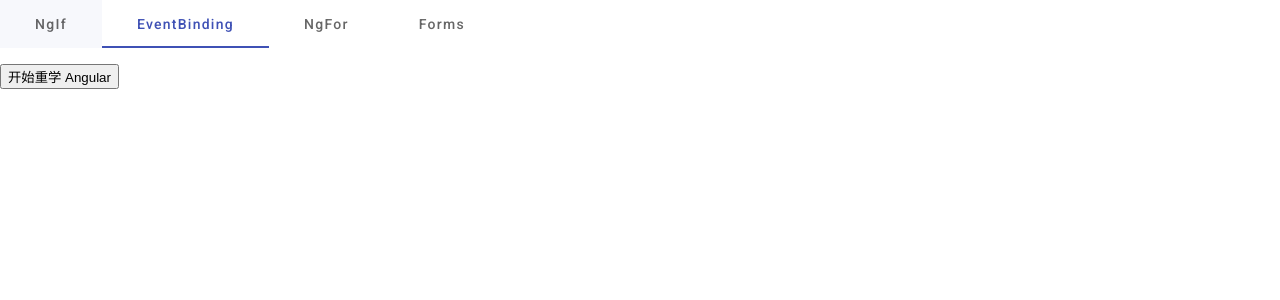
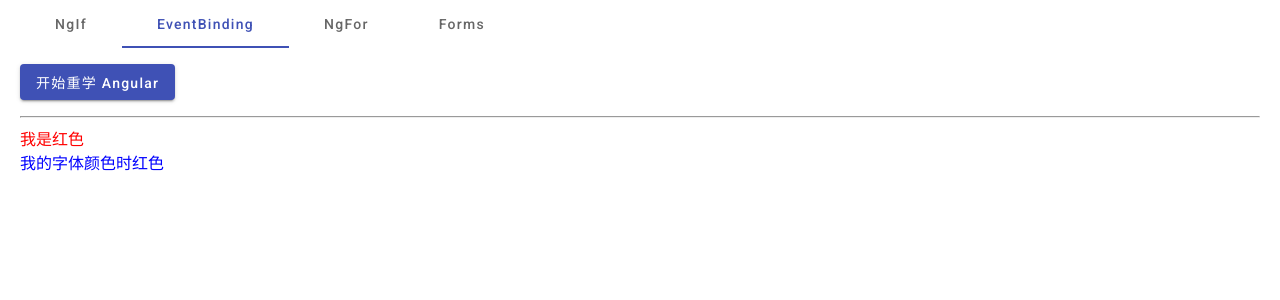
Before and after one commit to why520crazy/ng-relearning, an Angular app: page /event-binding in a window 1280 px wide. Shown: the top 300 px of the page. Built offline with nearby package versions, Linux system fonts and the light colour scheme.

Commit message:
feat: add directive composition

```diff
--- a/src/app/app.component.html
+++ b/src/app/app.component.html
@@ -12,3 +12,8 @@
 <mat-tab-nav-panel #tabPanel></mat-tab-nav-panel>
 
 <router-outlet></router-outlet>
+
+<hr>
+<div appColor color="red">我是红色</div>
+
+<app-directive-composition color="blue">我的字体颜色时红色</app-directive-composition>
--- a/src/app/app.component.ts
+++ b/src/app/app.component.ts
@@ -2,13 +2,16 @@ import { Component } from '@angular/core';
 import { CommonModule } from '@angular/common';
 import { RouterModule } from '@angular/router';
 import { MatTabsModule } from '@angular/material/tabs';
+import { ColorDirective } from './color.directive';
+import { DirectiveCompositionComponent } from './directive-composition/directive-composition.component';
 
 @Component({
   selector: 'app-root',
   templateUrl: './app.component.html',
   standalone: true,
   styleUrls: ['./app.component.scss'],
-  imports: [CommonModule, RouterModule, MatTabsModule],
+  imports: [CommonModule, RouterModule, MatTabsModule,ColorDirective, DirectiveCompositionComponent],
+  hostDirectives: []
 })
 export class AppComponent {
   title = 'Hello Angular Relearning!';
--- /dev/null
+++ b/src/app/color.directive.ts
@@ -0,0 +1,15 @@
+import { Directive, ElementRef, Input, OnInit, Renderer2 } from '@angular/core';
+
+@Directive({
+  selector: '[appColor]',
+  standalone: true,
+})
+export class ColorDirective implements OnInit {
+  @Input() color!: string;
+
+  constructor(private elementRef: ElementRef, private renderer: Renderer2) {}
+
+  ngOnInit(): void {
+    this.renderer.setStyle(this.elementRef.nativeElement, 'color', this.color);
+  }
+}
--- /dev/null
+++ b/src/app/directive-composition/directive-composition.component.ts
@@ -0,0 +1,18 @@
+import { Component } from '@angular/core';
+import { CommonModule } from '@angular/common';
+import { ColorDirective } from '../color.directive';
+
+@Component({
+  selector: 'app-directive-composition',
+  standalone: true,
+  imports: [CommonModule, ColorDirective],
+  template: '<ng-content></ng-content>',
+  styleUrls: ['./directive-composition.component.scss'],
+  hostDirectives: [
+    {
+      directive: ColorDirective,
+      inputs: ['color'],
+    },
+  ],
+})
+export class DirectiveCompositionComponent {}
--- a/src/app/event-binding/event-binding.component.html
+++ b/src/app/event-binding/event-binding.component.html
@@ -1,4 +1,4 @@
 <p *ngIf="relearned">很高兴看到你重新学习 Angular 这款优秀的框架！</p>
 <p>
-  <button (click)="startRelearn()">开始重学 Angular</button>
+  <button mat-raised-button color="primary" (click)="startRelearn()">开始重学 Angular</button>
 </p>
--- a/src/app/event-binding/event-binding.component.ts
+++ b/src/app/event-binding/event-binding.component.ts
@@ -1,10 +1,11 @@
 import { Component } from '@angular/core';
 import { CommonModule } from '@angular/common';
+import { MatButtonModule } from '@angular/material/button';
 
 @Component({
   selector: 'app-event-binding',
   standalone: true,
-  imports: [CommonModule],
+  imports: [CommonModule, MatButtonModule],
   templateUrl: './event-binding.component.html',
   styleUrls: ['./event-binding.component.scss']
 })
--- a/src/styles.scss
+++ b/src/styles.scss
@@ -1,4 +1,11 @@
 /* You can add global styles to this file, and also import other style files */
 
-html, body { height: 100%; }
-body { margin: 0; font-family: Roboto, "Helvetica Neue", sans-serif; }
+html,
+body {
+  height: 100%;
+}
+body {
+  margin: 0;
+  font-family: Roboto, "Helvetica Neue", sans-serif;
+  padding: 0px 20px;
+}
```
Also changed, not shown: src/app/directive-composition/directive-composition.component.scss (added).
